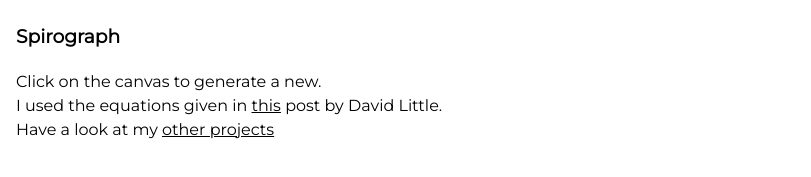
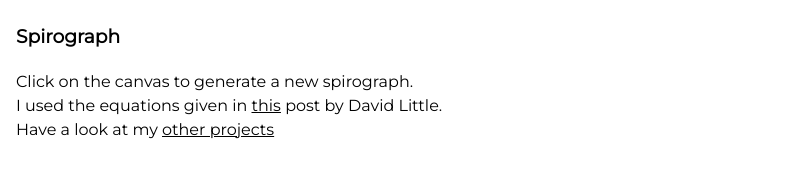
Before and after one commit to prashantvikram/HTML-Canvas, a plain HTML site: page spirograph/index.html in a window 1280 px wide. Shown: the part 563-740 px from the top of the page, without its empty margins (0-811 px from the left). Drawn offline with Linux system fonts and the light colour scheme.

Commit message:
fixed a typo

```diff
--- a/spirograph/index.html
+++ b/spirograph/index.html
@@ -31,7 +31,7 @@
     <div id="info">
         <h3>Spirograph</h3>
         <p>
-            Click on the canvas to generate a new.
+            Click on the canvas to generate a new spirograph.
             <br> I used the equations given in <a href="http://www.personal.psu.edu/dpl14/java/parametricequations/spirograph/index.html" target="_blank">this</a> post by David Little.
             <br> Have a look at my
             <a href="https://prashantvikram.com"> other projects</a>
```
